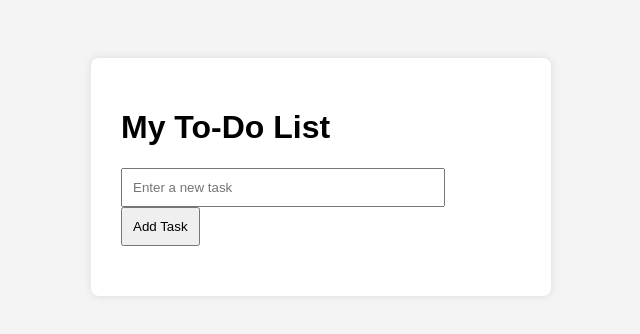
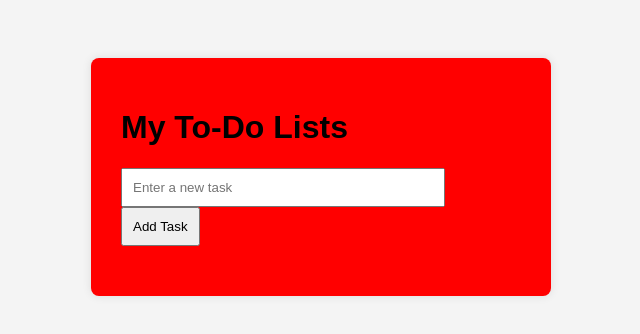
Before and after one commit to meghana-boda0611/Git_Operations_demo, a plain HTML site: page index.html in a window 1280 px wide. Shown: the whole page, without its empty margins (319-959 px from the left). Drawn offline with Linux system fonts and the light colour scheme.

Commit message:
New Changes

```diff
--- a/index.html
+++ b/index.html
@@ -2,12 +2,12 @@
 <html lang="en">
 <head>
   <meta charset="UTF-8">
-  <title>To-Do List</title>
+  <title>To-Do Lists</title>
   <link rel="stylesheet" href="style.css">
 </head>
 <body>
   <div class="todo-container">
-    <h1>My To-Do List</h1>
+    <h1>My To-Do Lists</h1>
     <input type="text" id="task-input" placeholder="Enter a new task" />
     <button onclick="addTask()">Add Task</button>
     <ul id="task-list"></ul>
--- a/style.css
+++ b/style.css
@@ -7,7 +7,7 @@ body {
 }
 
 .todo-container {
-  background: white;
+  background: Red;
   padding: 30px;
   border-radius: 8px;
   box-shadow: 0 0 10px rgba(0,0,0,0.1);
```
